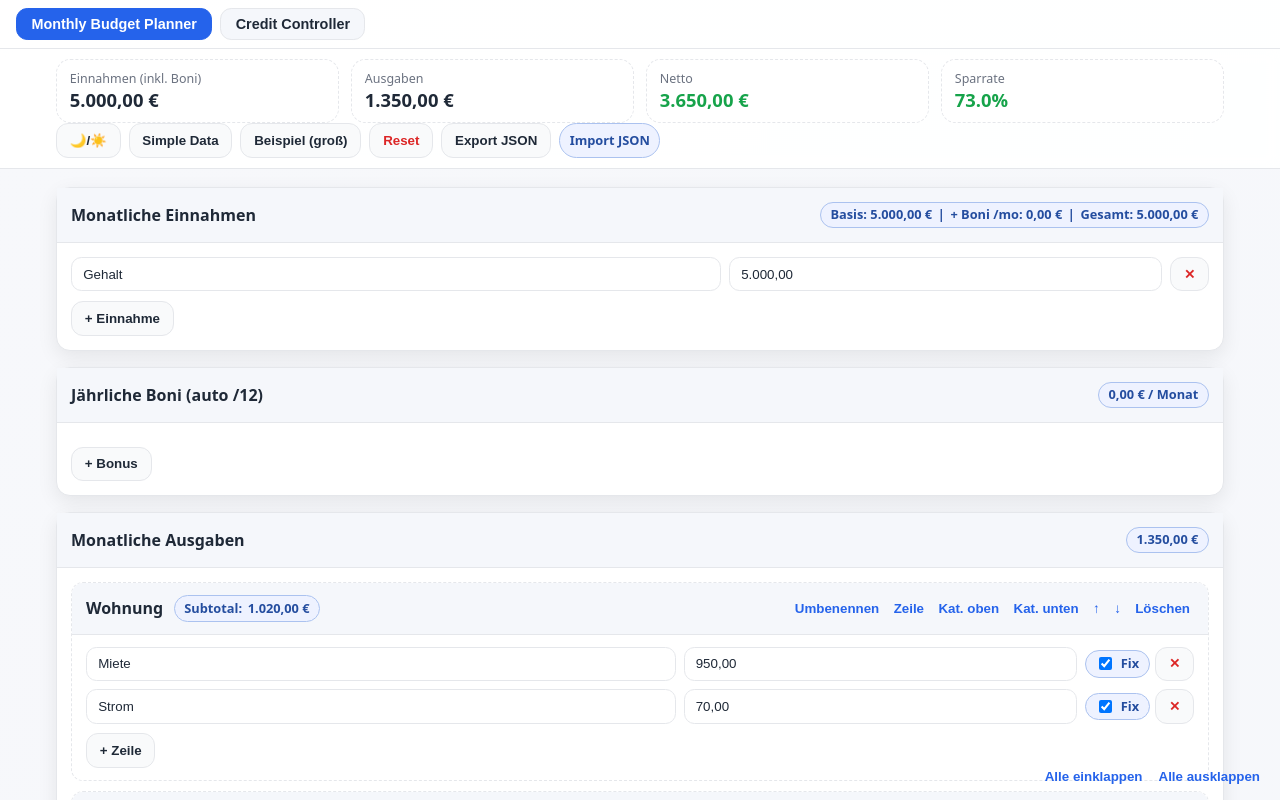
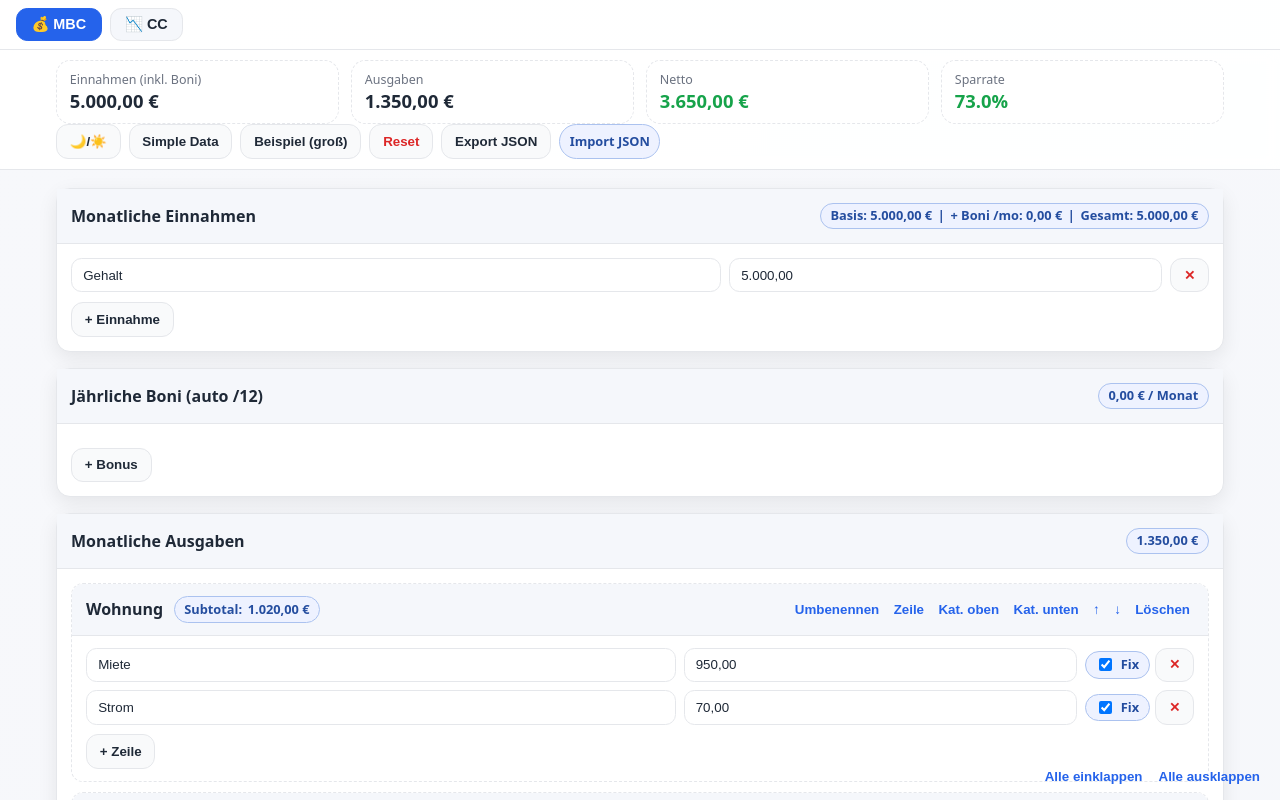
Before and after one commit to Nasser-Eddin-Nasser/Budget-Controller, a React (Vite) app: page / in a window 1280 px wide. Shown: the top 800 px of the page. Built offline with nearby package versions, Linux system fonts and the light colour scheme.

Commit message:
Add icons

```diff
--- a/src/App.jsx
+++ b/src/App.jsx
@@ -302,14 +302,14 @@ export default function App() {
           className={activeView === 'budget' ? 'nav-item active' : 'nav-item'}
           onClick={() => setActiveView('budget')}
         >
-          Monthly Budget Planner
+          💰 MBC
         </button>
         <button
           type="button"
           className={activeView === 'credit' ? 'nav-item active' : 'nav-item'}
           onClick={() => setActiveView('credit')}
         >
-          Credit Controller
+          📉 CC
         </button>
       </nav>
 
```
